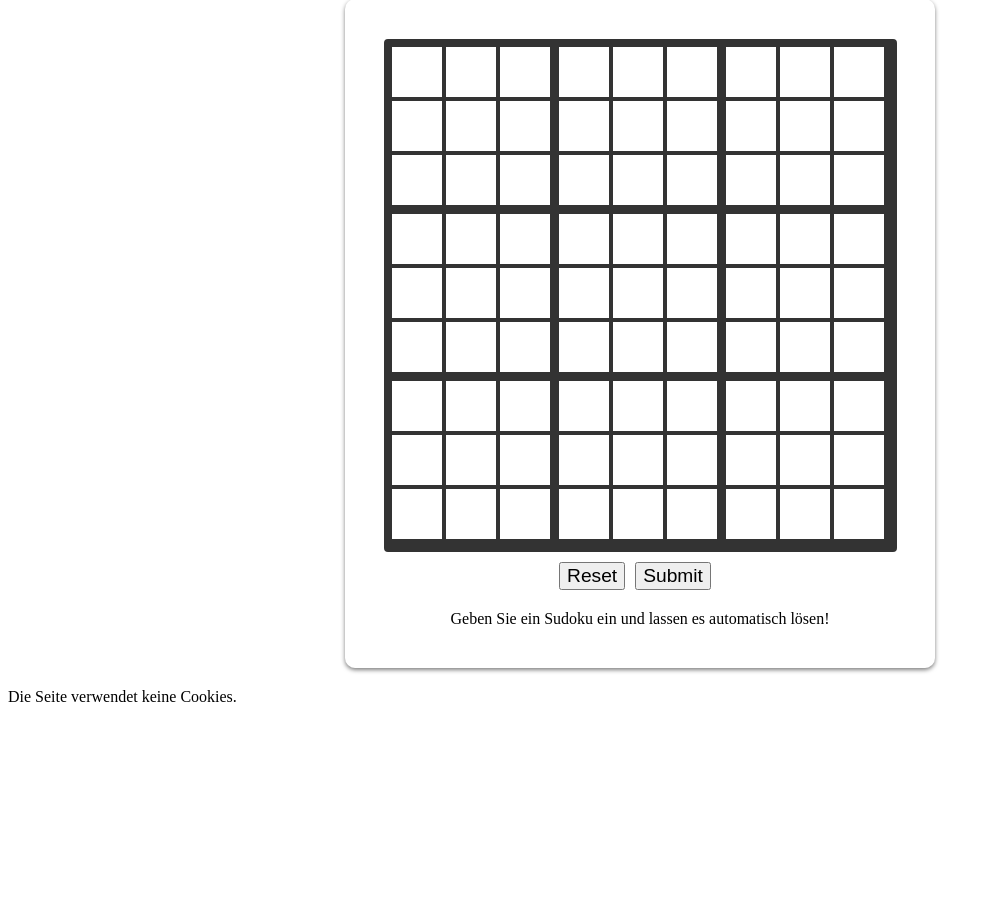
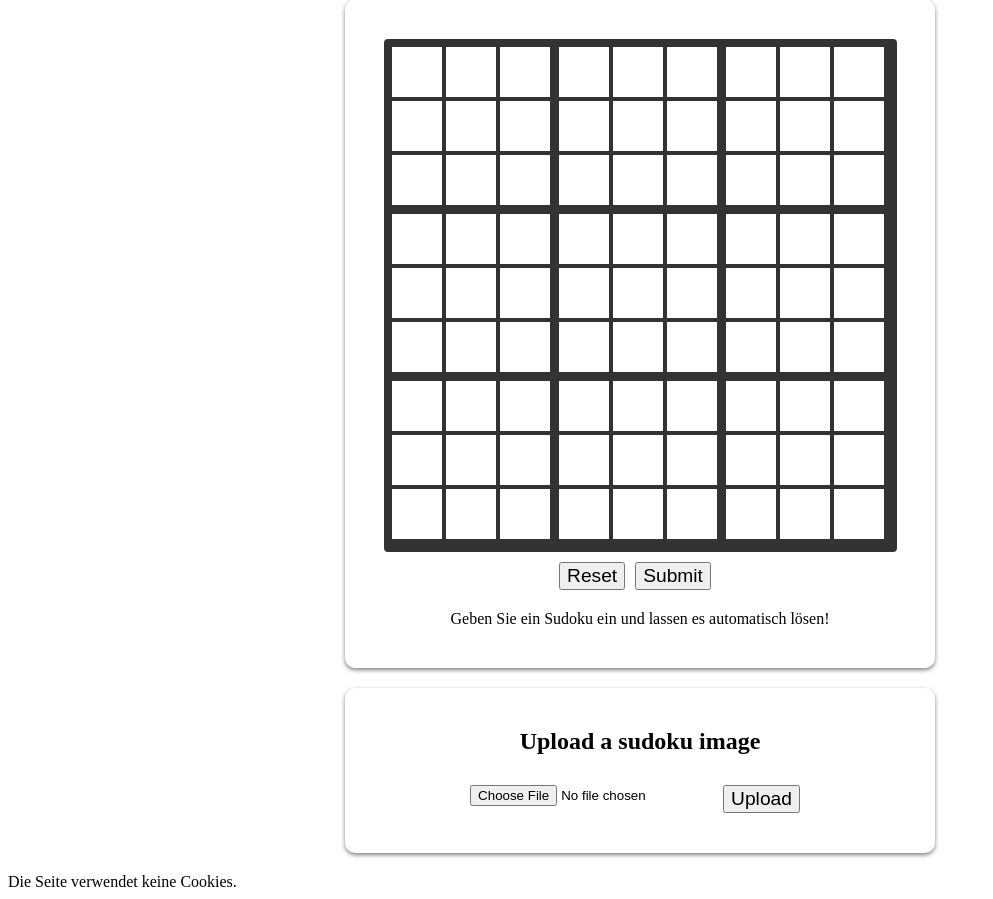
Before and after one commit to TimoH447/sudoku-solver, a Django app: page / in a window 1280 px wide. Shown: the part 96-995 px from the top of the page, without its empty margins (0-993 px from the left). Before the commit the page ends 798 px from the top, so only its background shows below. Run offline with Django 4.2, Linux system fonts and the light colour scheme.

Commit message:
Html image upload form and styling

```diff
--- a/sudoku_app/sudoku/solver/put_s3.py
+++ b/sudoku_app/sudoku/solver/put_s3.py
@@ -7,5 +7,7 @@ def upload_photo(image,image_name):
     image.save(buffer,format='png')
     buffer.seek(0)
 
-    s3 = boto3.client('s3')
-    s3.put_object(Bucket='sudoku-solver-bucket',Key=image_name,Body=buffer)
+    s3 = boto3.client(service_name='s3')
+    # info: put_object will throw an error when its unsuccessful
+    response = s3.put_object(Bucket='sudoku-solver-bucket',Key=image_name,Body=buffer)
+    return response
--- a/sudoku_app/sudoku_solver/static/sudoku_solver/sudoku-solver.css
+++ b/sudoku_app/sudoku_solver/static/sudoku_solver/sudoku-solver.css
@@ -140,6 +140,33 @@ header h1 {
   margin-right: 10px;
   font-size: 1.2em;
 }
+
+.foto-upload-box {
+  max-width: 100%;
+  padding-right: 20px;
+  padding-left: 20px;
+  padding-top: 40px;
+  padding-bottom: 40px;
+  margin-top: 20px;
+  width: 90%;
+  max-width: 550px;
+  border-radius: 10px;
+  box-shadow: 0px  2px 4px rgba(0, 0, 0, 0.5);
+}
+
+.foto-upload-box h2 {
+  margin-top: 0;
+  font-size: 24px;
+  text-align: center;
+}
+
+.foto-upload-box form {
+  display: flex;
+  flex-direction: column;
+  align-items: center;
+  margin-top: 20px;
+}
+
 .end {
   margin-top: 20px;
 }
--- a/sudoku_app/sudoku_solver/templates/sudoku_solver/sudoku-solver.html
+++ b/sudoku_app/sudoku_solver/templates/sudoku_solver/sudoku-solver.html
@@ -43,6 +43,16 @@
       Geben Sie ein Sudoku ein und lassen es automatisch lösen!
     </div>
   </div>
+  <div class="foto-upload-box">
+    <h2> Upload a sudoku image </h2>
+    <form method="post">
+      {% csrf_token %}
+      <div class="button-container">
+        <input type="file" accept="image/*" name="photo" id="photo" capture="camera">
+        <button type="submit" name="button">Upload</button>
+      </div>
+    </form>
+  </div>
 </section>
 <section class="end">
   Die Seite verwendet keine Cookies.
--- a/sudoku_app/sudoku_solver/views.py
+++ b/sudoku_app/sudoku_solver/views.py
@@ -17,6 +17,7 @@ def valid_input(grid) -> bool:
 
 class SudokuView(View):
     def get(self, request):
+        # get request returning a page with an empty sudoku
         stored_cells = get_empty_sudoku_list()
         context = {'stored_cells': stored_cells,
                    'nine': "123456789",
@@ -25,16 +26,21 @@ class SudokuView(View):
 
     def post(self, request):
         print(request.POST)
+
+        # saving the inputs in the sudoku
         stored_cells = request.POST.getlist("sudoku-cell")
         context = {'stored_cells': stored_cells,
                    'nine': "123456789"}
+        # reset button: resetting sudoku cells with empty list
         if request.POST.getlist("button")[0] == 'reset':
             context['stored_cells'] = get_empty_sudoku_list()
             context['valid'] = True
             return render(request,'sudoku_solver/sudoku-solver.html', context)
+        # checking input
         if not valid_input(stored_cells):
             context['valid'] = False
         else:
+            # if input is valid, solve the sudoku
             context['valid'] = True
             sudoku = solver.Sudoku(stored_cells)
             sudoku.solve_sudoku()
```
Also changed, not shown: analysis.json (deleted, +0 -1 lines), doc/docu.md (+3 -0 lines), 2 other files.
